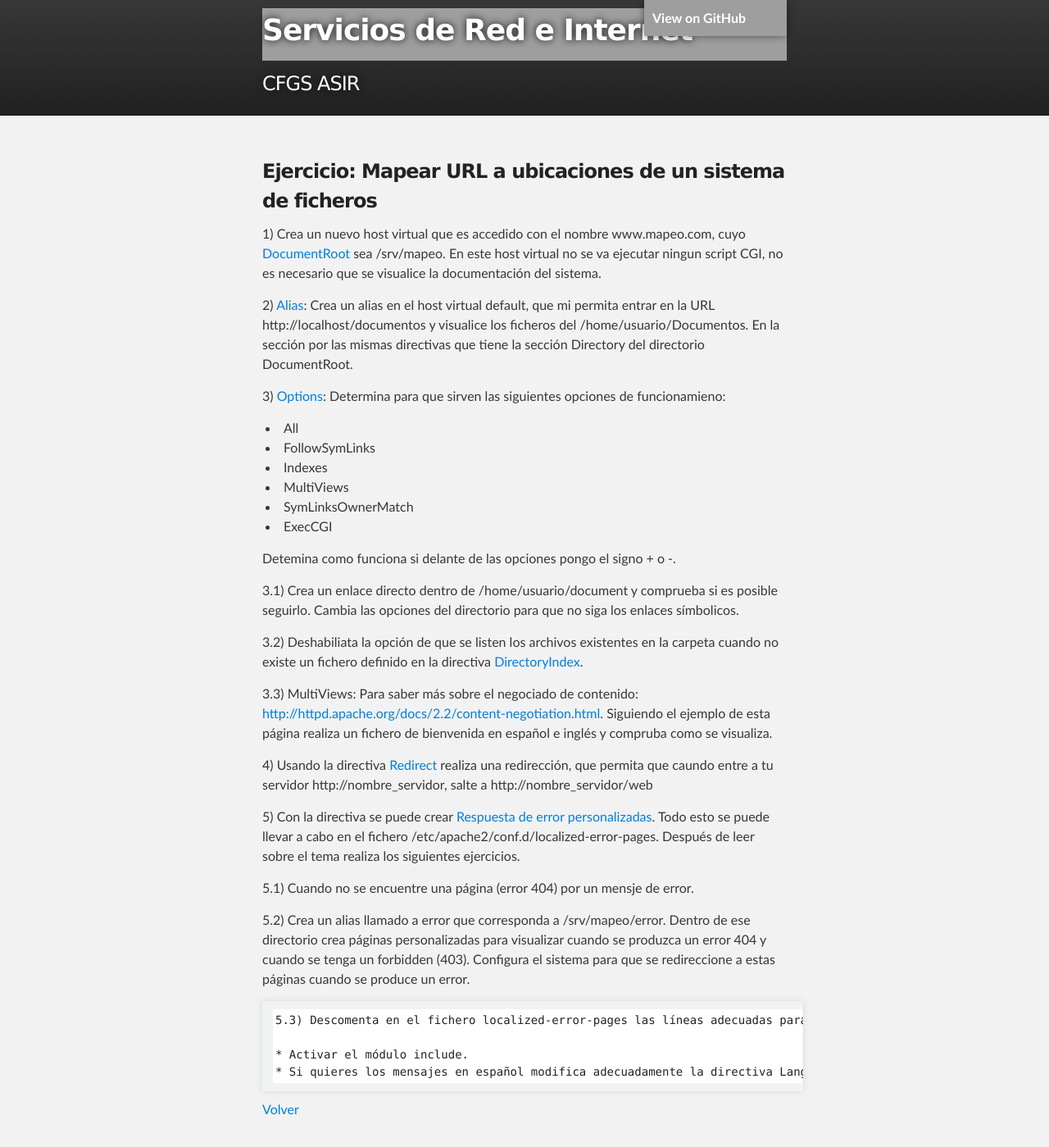
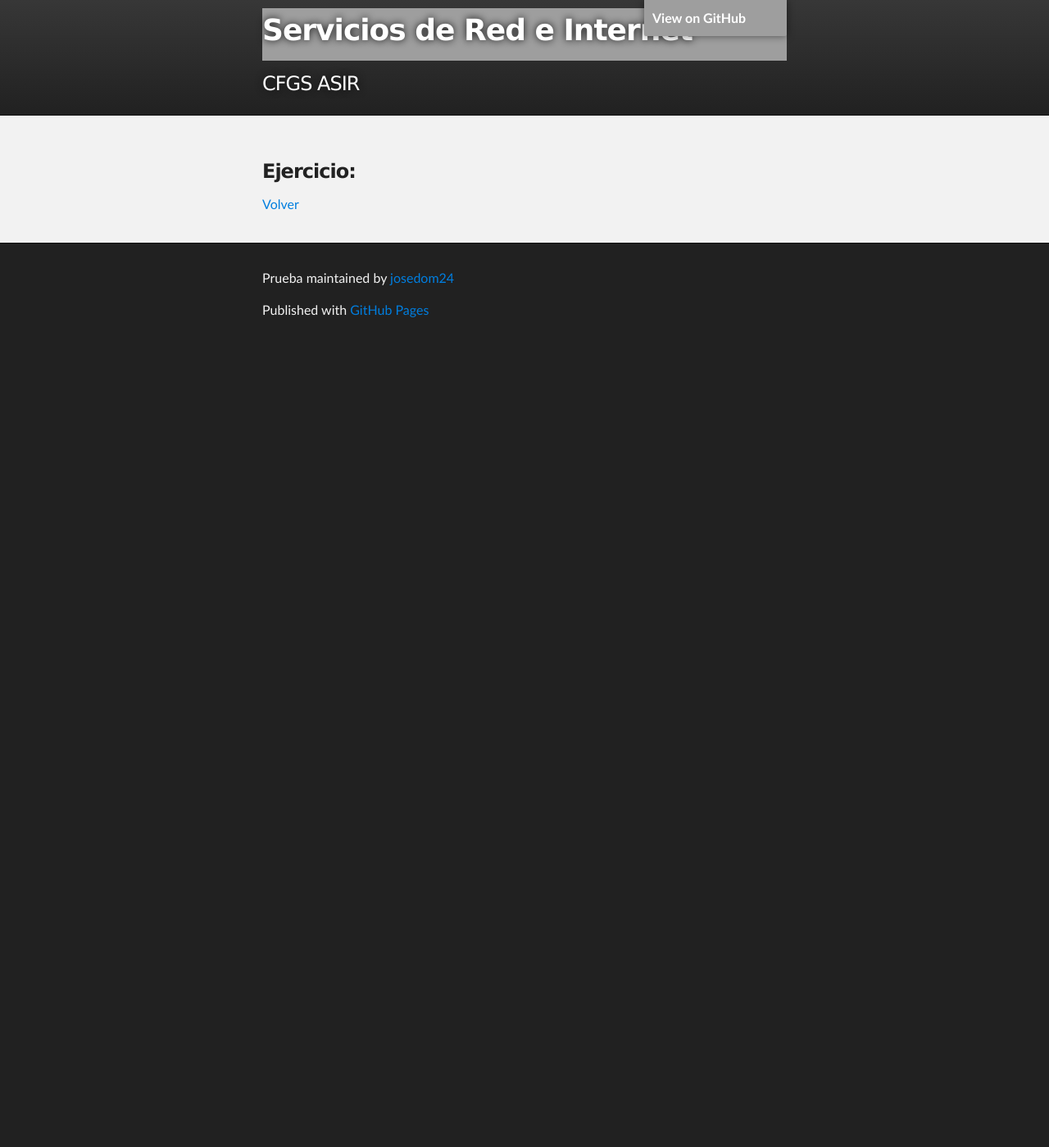
Before and after one commit to josedom24/josedom24.github.io, a Jekyll site: the page built from mod/serviciosgs/e_web_7.md, in a window 1280 px wide and 1400 px high. Shown: the whole window at 82% size. Built offline with Jekyll 4.4.1, drawn with Linux system fonts in a browser that asks for light colours; grey boxes are pictures that could not be loaded.

Commit message:
modificaciones

```diff
--- a/mod/serviciosgs/e_web_7.md
+++ b/mod/serviciosgs/e_web_7.md
@@ -4,44 +4,6 @@ layout: index
 title: Servicios de Red e Internet
 tagline: CFGS ASIR
 ---
-### Ejercicio: Mapear URL a ubicaciones de un sistema de ficheros
-
-1) Crea un nuevo host virtual que es accedido con el nombre
-www.mapeo.com, cuyo [DocumentRoot](http://httpd.apache.org/docs/2.2/mod/core.html#documentroot) sea /srv/mapeo. En este host virtual no se va ejecutar ningun script CGI, no es necesario que se visualice la documentación del sistema.
-
-2) [Alias](http://httpd.apache.org/docs/2.2/mod/mod_alias.html#alias): Crea un alias en el host virtual default, que mi permita entrar en la URL http://localhost/documentos y visualice los ficheros del /home/usuario/Documentos. En la sección <Directory...> por las mismas directivas que tiene la sección Directory del directorio DocumentRoot.
-
-3) [Options](http://httpd.apache.org/docs/2.2/mod/core.html#options): Determina para que sirven las siguientes opciones de funcionamieno:
-
-* All
-* FollowSymLinks
-* Indexes
-* MultiViews
-* SymLinksOwnerMatch
-* ExecCGI
-
-Detemina como funciona si delante de las opciones pongo el signo + o -.
-
-   3.1) Crea un enlace directo dentro de /home/usuario/document y comprueba si es posible seguirlo. Cambia las opciones del directorio para que no siga los enlaces símbolicos.
-
-   3.2) Deshabiliata la opción de que se listen los archivos
-   existentes en la carpeta cuando no existe un fichero definido en la
-   directiva [DirectoryIndex](http://httpd.apache.org/docs/2.2/mod/mod_dir.html#directoryindex).
-
-   3.3) MultiViews: Para saber más sobre el negociado de contenido:
-   [http://httpd.apache.org/docs/2.2/content-negotiation.html](http://httpd.apache.org/docs/2.2/content-negotiation.html). Siguiendo el ejemplo de esta página realiza un fichero de bienvenida en español e inglés y compruba como se visualiza.
-
-4) Usando la directiva [Redirect](http://httpd.apache.org/docs/2.2/mod/mod_alias.html#redirect) realiza una redirección, que permita que caundo entre a tu servidor http://nombre_servidor, salte a http://nombre_servidor/web
-
-5) Con la directiva  se puede crear [Respuesta de error personalizadas](http://httpd.apache.org/docs/2.2/custom-error.html). Todo esto se puede llevar a cabo en el fichero /etc/apache2/conf.d/localized-error-pages. Después de leer sobre el tema realiza los siguientes ejercicios.
-
-   5.1) Cuando no se encuentre una página (error 404) por un mensje de error.
-
-   5.2) Crea un alias llamado a error que corresponda a /srv/mapeo/error. Dentro de ese directorio crea páginas personalizadas para visualizar cuando se produzca un error 404 y cuando se tenga un forbidden (403). Configura el sistema para que se redireccione a estas páginas cuando se produce un error.
-
-    5.3) Descomenta en el fichero localized-error-pages las líneas adecuadas para tener los mensajes de error traducidos a los diferentes idiomas. Para que funcione tienes que hacer dos cosas:
-
-    * Activar el módulo include.
-    * Si quieres los mensajes en español modifica adecuadamente la directiva LanguagePriority del módulo negotiation.
+### Ejercicio:
 
 [Volver](index)
```
